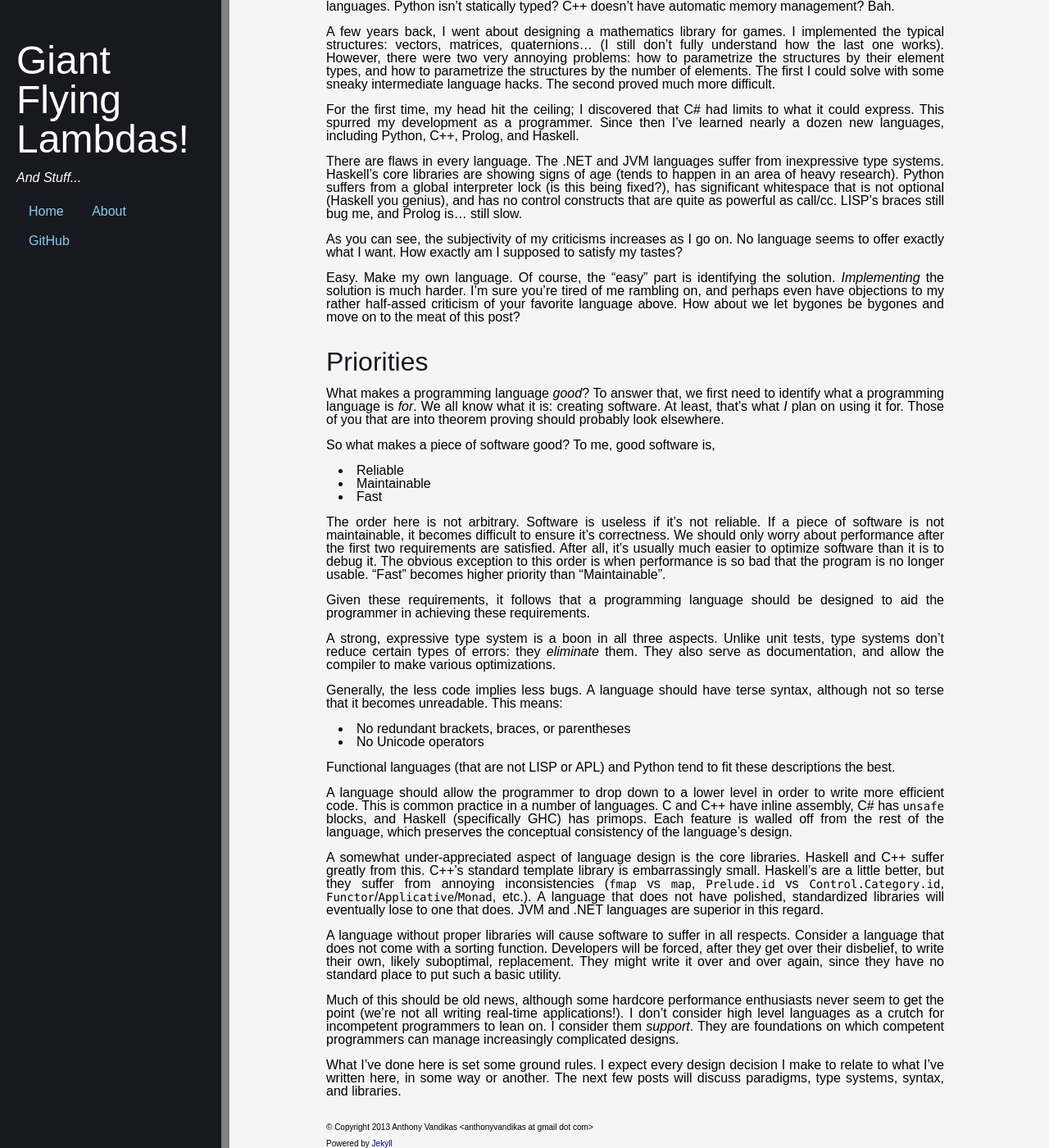
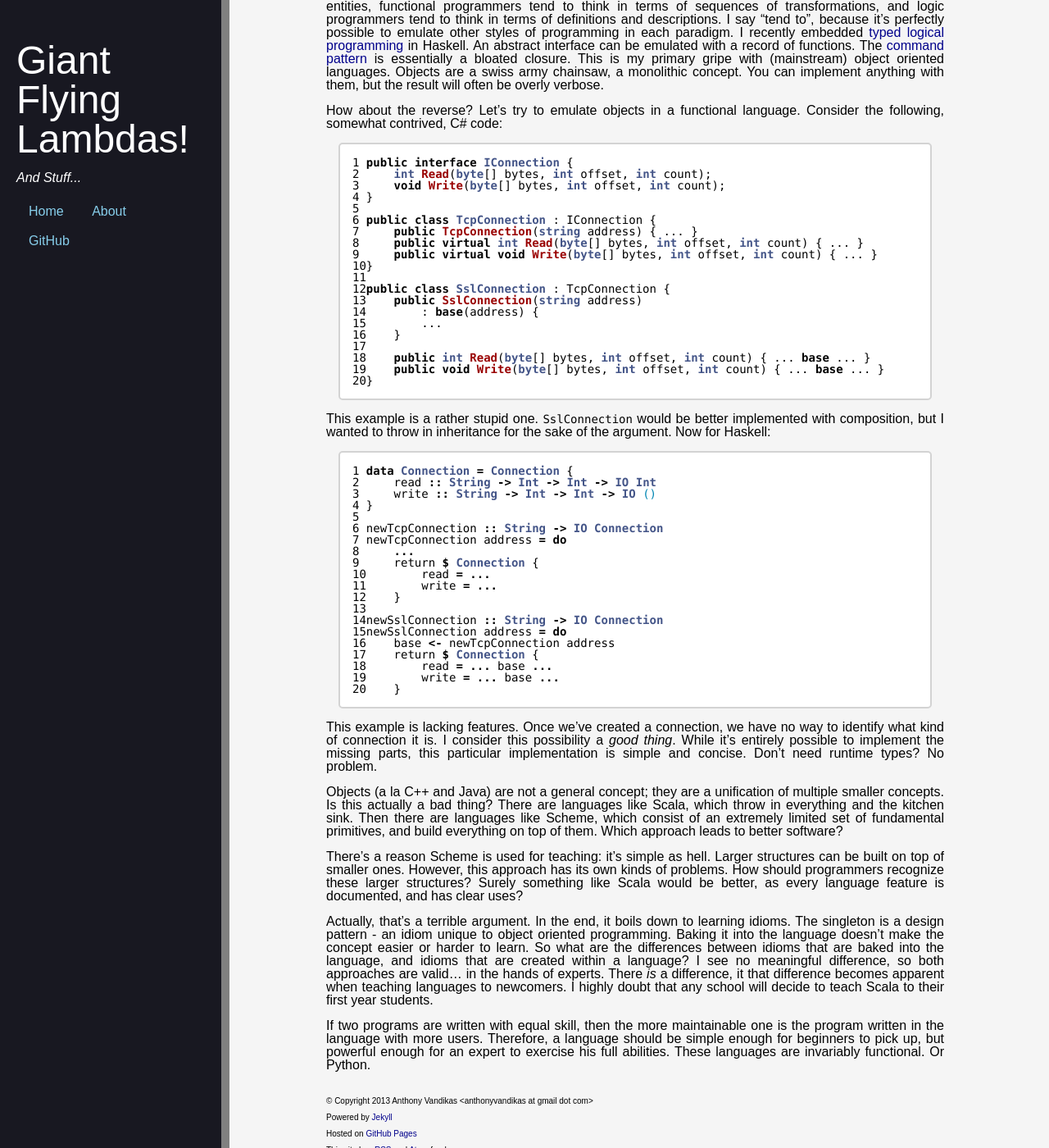
Before and after one commit to YellPika/YellPika.github.io, a Jekyll site: the page built from _posts/2013-12-09-the-perfect-language-paradigms.md, in a window 1280 px wide and 1400 px high, scrolled down 269 px. Shown: the whole window at 82% size. Built offline with Jekyll 4.4.1, drawn with Linux system fonts in a browser that asks for light colours; Markdown is read by kramdown in place of the engine named in the settings; some of the changed text lies outside the part shown.

Commit message:
Testing...

```diff
--- a/_posts/2013-12-09-the-perfect-language-paradigms.md
+++ b/_posts/2013-12-09-the-perfect-language-paradigms.md
@@ -1,6 +1,6 @@
 ---
 layout: post
-title: "The Perfect Language: Priorities"
+title: "The Perfect Language: Paradigms"
 categories: [language design]
 published: true
 ---
@@ -9,105 +9,105 @@ This post is part of what will be a series of posts where I discuss language
 design. Each post can be considered to be a work in progress, and will be
 updated from time to time.
 
-I once thought C# was a great language. I was so immersed in it that I came to
-disregard all other languages. Python isn't statically typed? C++ doesn't have
-automatic memory management? Bah.
+A paradigm is a way of thinking. Object-oriented programmers tend to think in
+terms of communicating entities, functional programmers tend to think in terms
+of sequences of transformations, and logic programmers tend to think in terms of
+definitions and descriptions. I say "tend to", because it's perfectly possible
+to emulate other styles of programming in each paradigm. I recently embedded
+[typed logical programming][tlogic] in Haskell. An abstract interface can be
+emulated with a record of functions. The [command pattern][command] is
+essentially a bloated closure. This is my primary gripe with (mainstream) object
+oriented languages. Objects are a swiss army chainsaw, a monolithic concept. You
+can implement anything with them, but the result will often be overly verbose.
 
-A few years back, I went about designing a mathematics library for games. I
-implemented the typical structures: vectors, matrices, quaternions... (I still
-don't fully understand how the last one works). However, there were two very
-annoying problems: how to parametrize the structures by their element types, and
-how to parametrize the structures by the number of elements. The first I could
-solve with some sneaky intermediate language hacks. The second proved much more
-difficult.
+How about the reverse? Let's try to emulate objects in a functional language.
+Consider the following, somewhat contrived, C# code:
 
-For the first time, my head hit the ceiling; I discovered that C# had limits to
-what it could express. This spurred my development as a programmer. Since then
-I've learned nearly a dozen new languages, including Python, C++, Prolog, and
-Haskell.
+{% highlight csharp linenos %}
+public interface IConnection {
+    int Read(byte[] bytes, int offset, int count);
+    void Write(byte[] bytes, int offset, int count);
+}
 
-There are flaws in every language. The .NET and JVM languages suffer from
-inexpressive type systems. Haskell's core libraries are showing signs of age
-(tends to happen in an area of heavy research). Python suffers from a global
-interpreter lock (is this being fixed?), has significant whitespace that is not
-optional (Haskell you genius), and has no control constructs that are quite as
-powerful as call/cc. LISP's braces still bug me, and Prolog is... still slow.
+public class TcpConnection : IConnection {
+    public TcpConnection(string address) { ... }
+    public virtual int Read(byte[] bytes, int offset, int count) { ... }
+    public virtual void Write(byte[] bytes, int offset, int count) { ... }
+}
 
-As you can see, the subjectivity of my criticisms increases as I go on. No
-language seems to offer exactly what I want. How exactly am I supposed to
-satisfy my tastes?
+public class SslConnection : TcpConnection {
+    public SslConnection(string address)
+        : base(address) {
+        ...
+    }
 
-Easy. Make my own language. Of course, the "easy" part is identifying the
-solution. _Implementing_ the solution is much harder. I'm sure you're tired of
-me rambling on, and perhaps even have objections to my rather half-assed
-criticism of your favorite language above. How about we let bygones be bygones
-and move on to the meat of this post?
+    public int Read(byte[] bytes, int offset, int count) { ... base ... }
+    public void Write(byte[] bytes, int offset, int count) { ... base ... }
+}
+{% endhighlight %}
 
-Priorities
-----------
+This example is a rather stupid one. `SslConnection` would be better implemented
+with composition, but I wanted to throw in inheritance for the sake of the
+argument. Now for Haskell:
 
-What makes a programming language _good_? To answer that, we first need to
-identify what a programming language is _for_. We all know what it is:
-creating software. At least, that's what _I_ plan on using it for. Those of you
-that are into theorem proving should probably look elsewhere.
+{% highlight haskell linenos %}
+data Connection = Connection {
+    read :: String -> Int -> Int -> IO Int
+    write :: String -> Int -> Int -> IO ()
+}
 
-So what makes a piece of software good? To me, good software is,
+newTcpConnection :: String -> IO Connection
+newTcpConnection address = do
+    ...
+    return $ Connection {
+        read = ...
+        write = ...
+    }
 
-* Reliable
-* Maintainable
-* Fast
+newSslConnection :: String -> IO Connection
+newSslConnection address = do
+    base <- newTcpConnection address
+    return $ Connection {
+        read = ... base ...
+        write = ... base ...
+    }
+{% endhighlight %}
 
-The order here is not arbitrary. Software is useless if it's not reliable. If
-a piece of software is not maintainable, it becomes difficult to ensure it's
-correctness. We should only worry about performance after the first two
-requirements are satisfied. After all, it's usually much easier to optimize
-software than it is to debug it. The obvious exception to this order is when
-performance is so bad that the program is no longer usable. "Fast" becomes
-higher priority than "Maintainable".
+This example is lacking features. Once we've created a connection, we have no
+way to identify what kind of connection it is. I consider this possibility a
+_good thing_. While it's entirely possible to implement the missing parts, this
+particular implementation is simple and concise. Don't need runtime types? No
+problem.
 
-Given these requirements, it follows that a programming language should be
-designed to aid the programmer in achieving these requirements.
+Objects (a la C++ and Java) are not a general concept; they are a unification of
+multiple smaller concepts. Is this actually a bad thing? There are languages
+like Scala, which throw in everything and the kitchen sink. Then there are
+languages like Scheme, which consist of an extremely limited set of fundamental
+primitives, and build everything on top of them. Which approach leads to better
+software?
 
-A strong, expressive type system is a boon in all three aspects. Unlike unit
-tests, type systems don't reduce certain types of errors: they _eliminate_ them.
-They also serve as documentation, and allow the compiler to make various
-optimizations.
+There's a reason Scheme is used for teaching: it's simple as hell. Larger
+structures can be built on top of smaller ones. However, this approach has its
+own kinds of problems. How should programmers recognize these larger structures?
+Surely something like Scala would be better, as every language feature is
+documented, and has clear uses?
 
-Generally, the less code implies less bugs. A language should have terse syntax,
-although not so terse that it becomes unreadable. This means:
+Actually, that's a terrible argument. In the end, it boils down to learning
+idioms. The singleton is a design pattern - an idiom unique to object oriented
+programming. Baking it into the language doesn't make the concept easier or
+harder to learn. So what are the differences between idioms that are baked into
+the language, and idioms that are created within a language? I see no meaningful
+difference, so both approaches are valid... in the hands of experts. There _is_
+a difference, it that difference becomes apparent when teaching languages to
+newcomers. I highly doubt that any school will decide to teach Scala to their
+first year students.
 
-* No redundant brackets, braces, or parentheses
-* No Unicode operators
+If two programs are written with equal skill, then the more maintainable one is
+the program written in the language with more users. Therefore, a language
+should be simple enough for beginners to pick up, but powerful enough for an
+expert to exercise his full abilities. These languages are invariably
+functional. Or Python.
 
-Functional languages (that are not LISP or APL) and Python tend to fit these
-descriptions the best.
-
-A language should allow the programmer to drop down to a lower level in order to
-write more efficient code. This is common practice in a number of languages.
-C and C++ have inline assembly, C# has `unsafe` blocks, and Haskell
-(specifically GHC) has primops. Each feature is walled off from the rest of the
-language, which preserves the conceptual consistency of the language's design.
-
-A somewhat under-appreciated aspect of language design is the core libraries.
-Haskell and C++ suffer greatly from this. C++'s standard template library is
-embarrassingly small. Haskell's are a little better, but they suffer from
-annoying inconsistencies (`fmap` vs `map`, `Prelude.id` vs
-`Control.Category.id`, `Functor`/`Applicative`/`Monad`, etc.). A language that
-does not have polished, standardized libraries will eventually lose to one that
-does. JVM and .NET languages are superior in this regard.
-
-A language without proper libraries will cause software to suffer in all
-respects. Consider a language that does not come with a sorting function.
-Developers will be forced, after they get over their disbelief, to write their
-own, likely suboptimal, replacement. They might write it over and over again,
-since they have no standard place to put such a basic utility.
-
-Much of this should be old news, although some hardcore performance enthusiasts
-never seem to get the point (we're not all writing real-time applications!). I
-don't consider high level languages as a crutch for incompetent programmers to
-lean on. I consider them _support_. They are foundations on which competent
-programmers can manage increasingly complicated designs.
-
-What I've done here is set some ground rules. I expect every design decision I
-make to relate to what I've written here, in some way or another. The next
-few posts will discuss paradigms, type systems, syntax, and libraries.
+[tlogic]: https://github.com/YellPika/tlogic
+[command]: http://en.wikipedia.org/wiki/Command_pattern
+[aa]: http://en.wikipedia.org/wiki/Associative_array
```
